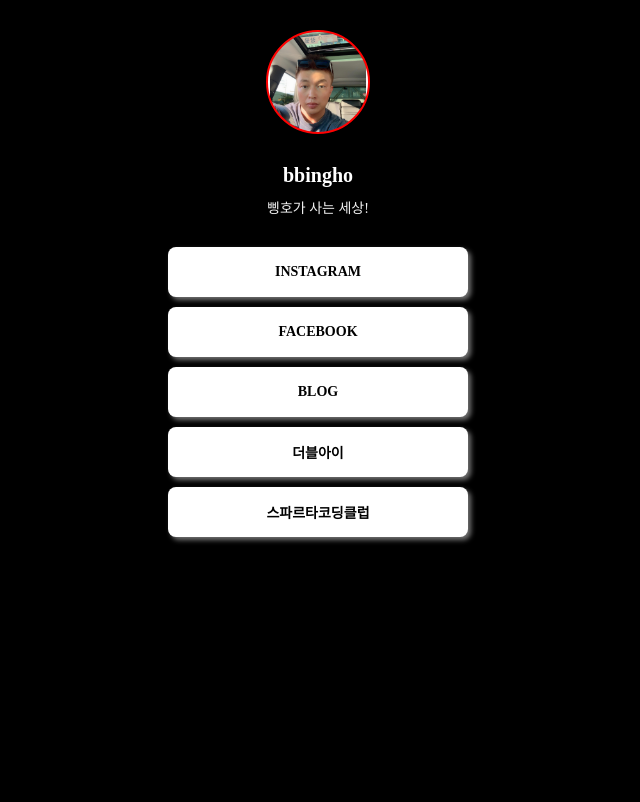
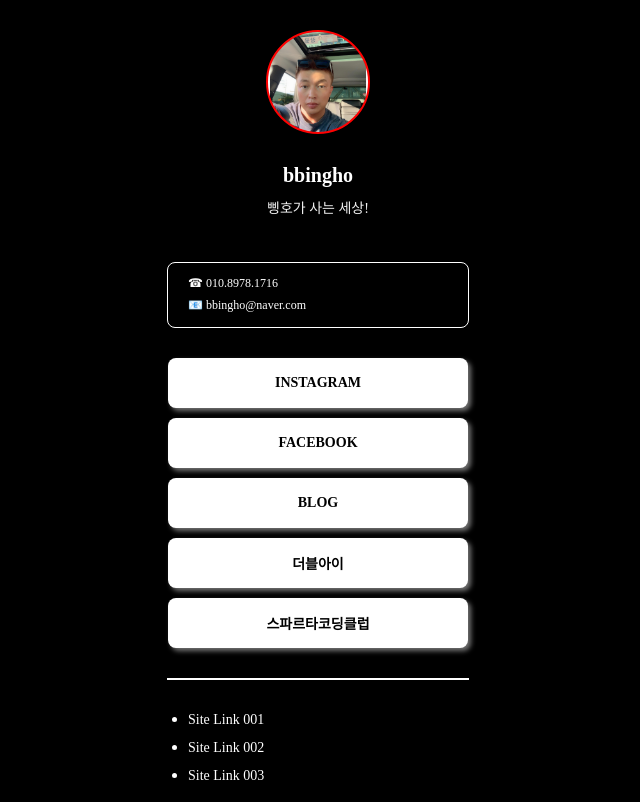
Before and after one commit to bbingho/mypage, a plain HTML site: page index.html in a window 1280 px wide. Shown: the whole page, without its empty margins (322-962 px from the left). Drawn offline with Linux system fonts and the light colour scheme; a web font is replaced by a local one.

Commit message:
Update index.html

```diff
--- a/index.html
+++ b/index.html
@@ -16,6 +16,11 @@
 		}
 		body {
 			background-color: #000;
+		}
+		hr {
+			margin: 30px 0px;
+			width: 100%;
+			border: 1px solid #fff;
 		}
 		.wrap {
 			width: 300px;
@@ -41,6 +46,9 @@
 			align-items: center;
 			box-shadow: 3px 3px 5px 0px #747474;
 		}
+		.wrap > a.last{
+			margin-bottom: 0px;
+		}
 		.wrap > a:hover {
 			background-color: #f2f2f2;
 		}
@@ -64,7 +72,40 @@
 			color: #f1f1f1;
 			font-size: 14px;
 			margin-top: 0px;
-			margin-bottom: 30px;
+			margin-bottom: 15px;
+		}
+		.wrap_contact{
+			width: 300px;
+			border: 1px solid #fff;
+			border-radius: 8px;
+			margin: 30px 0;
+			padding: 10px 0;
+		}
+		.contact {
+			list-style: none;
+			padding: 0 20px;
+			margin: 0 0 0 0;
+		}
+		.contact li {
+			margin: 0 0 4px 0;
+		}
+		.contact li a {
+			color: #fff;
+			font-size:12px;
+			text-decoration: none;
+		}
+		.link_list {
+			width: 300px;
+			margin: 0px;
+			color: #fff;
+		}
+		.link_list li {
+			margin: 0 0 10px 0;
+		}
+		.link_list li a {
+			font-size: 14px;
+			color: #fff;
+			text-decoration: none;
 		}
 	</style>
 
@@ -74,11 +115,27 @@
 		<div class="profile"></div>
 		<h1 class="main">bbingho</h1>
 		<p class="sub">삥호가 사는 세상!</p>
+
+		<div class="wrap_contact">
+			<ul class="contact">
+				<li><a href="tel:01089781716">☎ 010.8978.1716</a></li>
+				<li><a href="mailto:bbingho@naver.com">📧 bbingho@naver.com</a></li>
+			</ul>
+		</div>
+
 		<a target="_blank" href="https://www.instagram.com/_bbdog/">INSTAGRAM</a>
 		<a target="_blank" href="https://www.facebook.com/bbingho/">FACEBOOK</a>
 		<a target="_blank" href="https://blog.naver.com/bbingho">BLOG</a>
 		<a target="_blank" href="http://www.doublei.co.kr/">더블아이</a>
-		<a target="_blank" href="https://spartacodingclub.kr/">스파르타코딩클럽</a>
+		<a class="last" target="_blank" href="https://spartacodingclub.kr/">스파르타코딩클럽</a>
+
+		<hr />
+
+		<ul class="link_list">
+			<li><a target="_blank" href="#">Site Link 001</a></li>
+			<li><a target="_blank" href="#">Site Link 002</a></li>
+			<li><a target="_blank" href="#">Site Link 003</a></li>
+		</ul>
 	</div>
 </body>
 </html>
```
